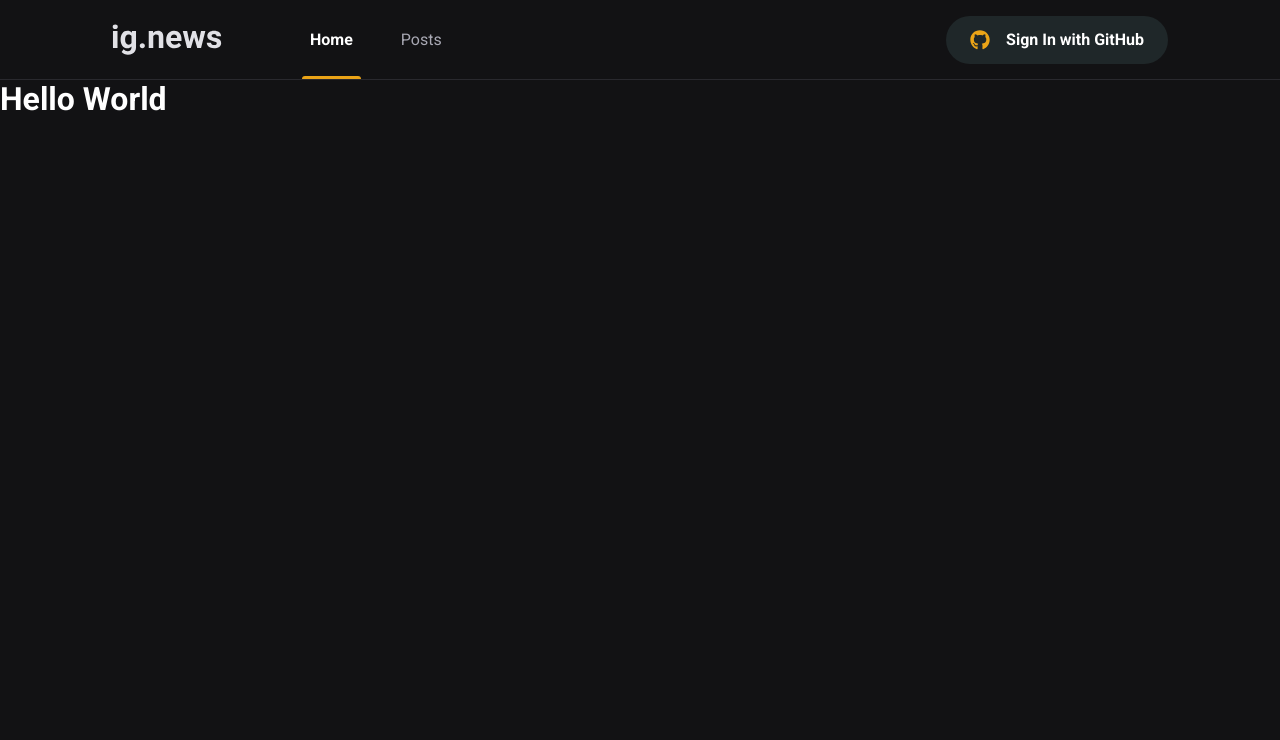
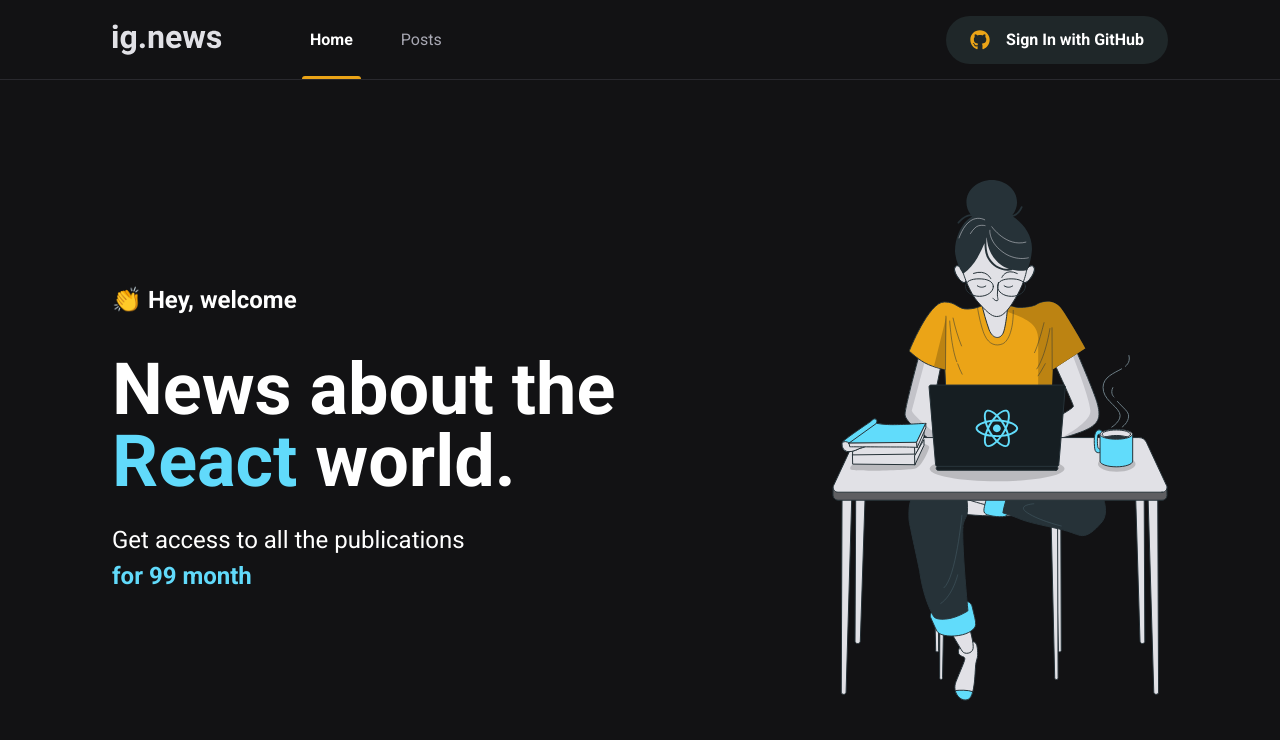
Before and after one commit to lukevinicius/ignews, a Next.js app: page / in a window 1280 px wide. Shown: the top 740 px of the page. Built offline with nearby package versions, Linux system fonts and the light colour scheme.

Commit message:
add: home page

```diff
--- /dev/null
+++ b/src/pages/home.module.scss
@@ -0,0 +1,41 @@
+.contentContainer {
+  max-width: 1120px;
+  margin: 0 auto;
+  padding: 0 2rem;
+  height: calc(100vh - 5rem);
+
+  display: flex;
+  align-items: center;
+  justify-content: space-between;
+}
+
+.hero {
+  max-width: 600px;
+
+  > span {
+    font-size: 1.5rem;
+    font-weight: bold;
+  }
+
+  h1 {
+    font-size: 4.5rem;
+    line-height: 4.5rem;
+    font-weight: 900;
+    margin-top: 2.5rem;
+
+    span {
+      color: var(--cyan-500);
+    }
+  }
+
+  p {
+    font-size: 1.5rem;
+    line-height: 2.25rem;
+    margin-top: 1.5rem;
+
+    span {
+      color: var(--cyan-500);
+      font-weight: bold;
+    }
+  }
+}
--- a/src/pages/index.tsx
+++ b/src/pages/index.tsx
@@ -1,14 +1,26 @@
 import Head from 'next/head';
+
+import styles from './home.module.scss';
 
 export default function Home() {
   return (
     <>
       <Head>
-        <title>Inicio</title>
+        <title>Home | ig.news</title>
       </Head>
-      <h1>
-        Hello World
-      </h1>
+
+      <main className={styles.contentContainer}>
+        <section className={styles.hero}>
+          <span>👏 Hey, welcome</span>
+          <h1>News about the <span>React</span> world.</h1>
+          <p>
+            Get access to all the publications <br/>
+            <span>for 99 month</span>
+          </p>
+        </section>
+
+        <img src="/images/avatar.svg" alt="Girl coding"/>
+      </main>
     </>
   )
 }
```
